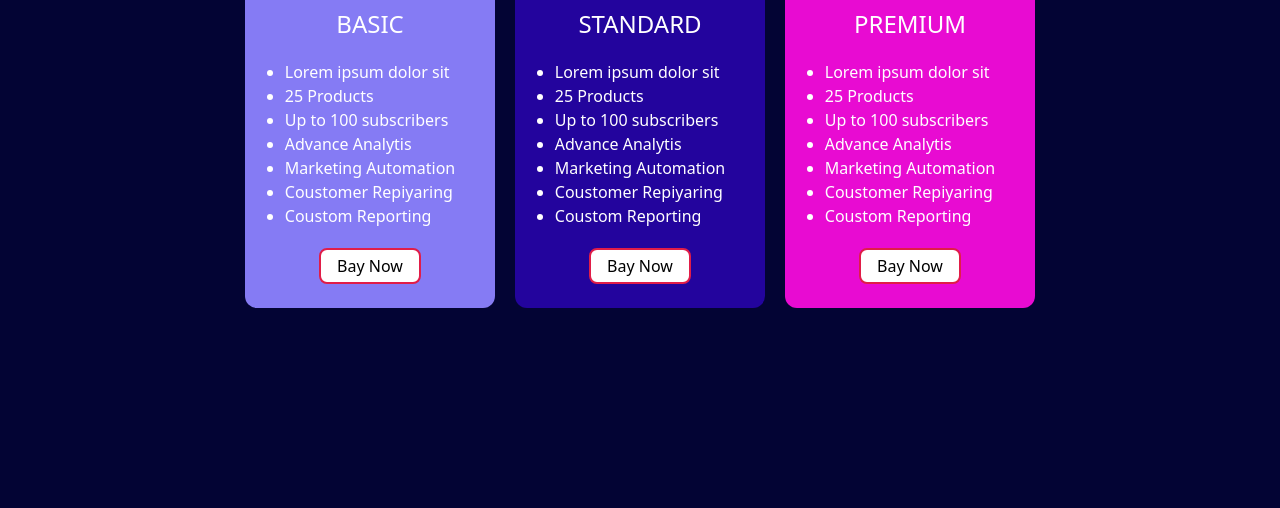
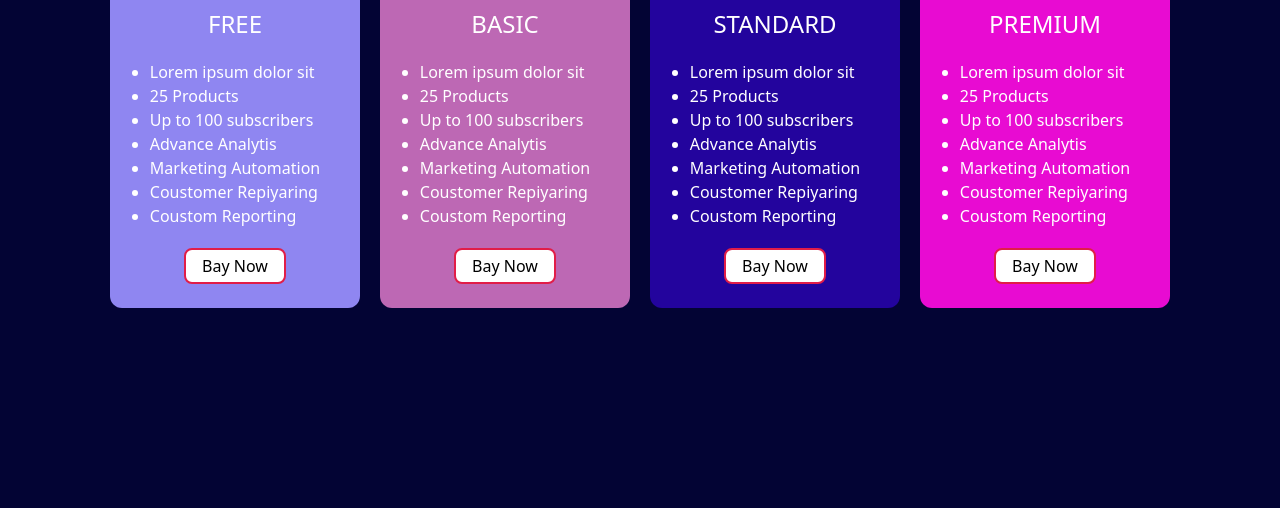
Before and after one commit to rezaulislam54/Pricing-table, a plain HTML site: page index.html in a window 1280 px wide. Shown: the part 292-800 px from the top of the page. Drawn offline with nearby package versions, Linux system fonts and the light colour scheme.

Commit message:
bg color change

```diff
--- a/index.html
+++ b/index.html
@@ -8,11 +8,11 @@
 </head>
 <body>
     <div class="w-full h-screen mx-auto bg-[#030434] flex justify-center items-center gap-5">
-        <div class=" w-[250px] h-[400px] bg-[#857bf4] rounded-xl text-center ">
+        <div class=" w-[250px] h-[400px] bg-[#8f86f1] rounded-xl text-center ">
            <div class="bg-white p-5 text-center text-5xl text-black rounded-t-lg">
-             <h1>$30</h1>
+             <h1>$00</h1>
            </div>
-             <header class="text-2xl pt-3 text-white uppercase">Basic</header>
+             <header class="text-2xl pt-3 text-white uppercase">Free</header>
             <div class=" flex text-left my-5 text-white justify-center mx-auto ">
                 <ul class="list-disc">
                     <li>Lorem ipsum dolor sit</li>
@@ -26,6 +26,28 @@
             </div>
             <button class=" text-center bg-white text-black  py-1 px-4 border-2 border-rose-600 hover:bg-slate-600 hover:text-white rounded-lg">Bay Now</button>
         </div>
+
+
+
+        <div class=" w-[250px] h-[400px] bg-[#bd68b4] rounded-xl text-center ">
+           <div class="bg-white p-5 text-center text-5xl text-black rounded-t-lg">
+             <h1>$30</h1>
+           </div>
+             <header class=" pt-3 text-2xl text-white uppercase">Basic</header>
+            <div class=" flex text-left my-5 text-white justify-center mx-auto ">
+                <ul class="list-disc">
+                    <li>Lorem ipsum dolor sit</li>
+                    <li>25 Products</li>
+                    <li>Up to 100 subscribers</li>
+                    <li>Advance Analytis</li>
+                    <li>Marketing Automation</li>
+                    <li>Coustomer Repiyaring</li>
+                    <li>Coustom Reporting</li>
+                </ul>
+            </div>
+            <button class=" text-center bg-white text-black  py-1 px-4 border-2 border-rose-600 hover:bg-slate-600 hover:text-white rounded-lg">Bay Now</button>
+        </div>
+
 
          <div class=" w-[250px] h-[400px] bg-[#23049D] rounded-xl text-center ">
            <div class="bg-white p-5 text-center text-5xl text-black rounded-t-lg">
@@ -65,8 +87,6 @@
             </div>
             <button class=" text-center bg-white text-black  py-1 px-4 border-2 border-rose-600 hover:bg-slate-600 hover:text-white rounded-lg">Bay Now</button>
         </div>
-
-
     </div>
 </body>
 </html>
```
